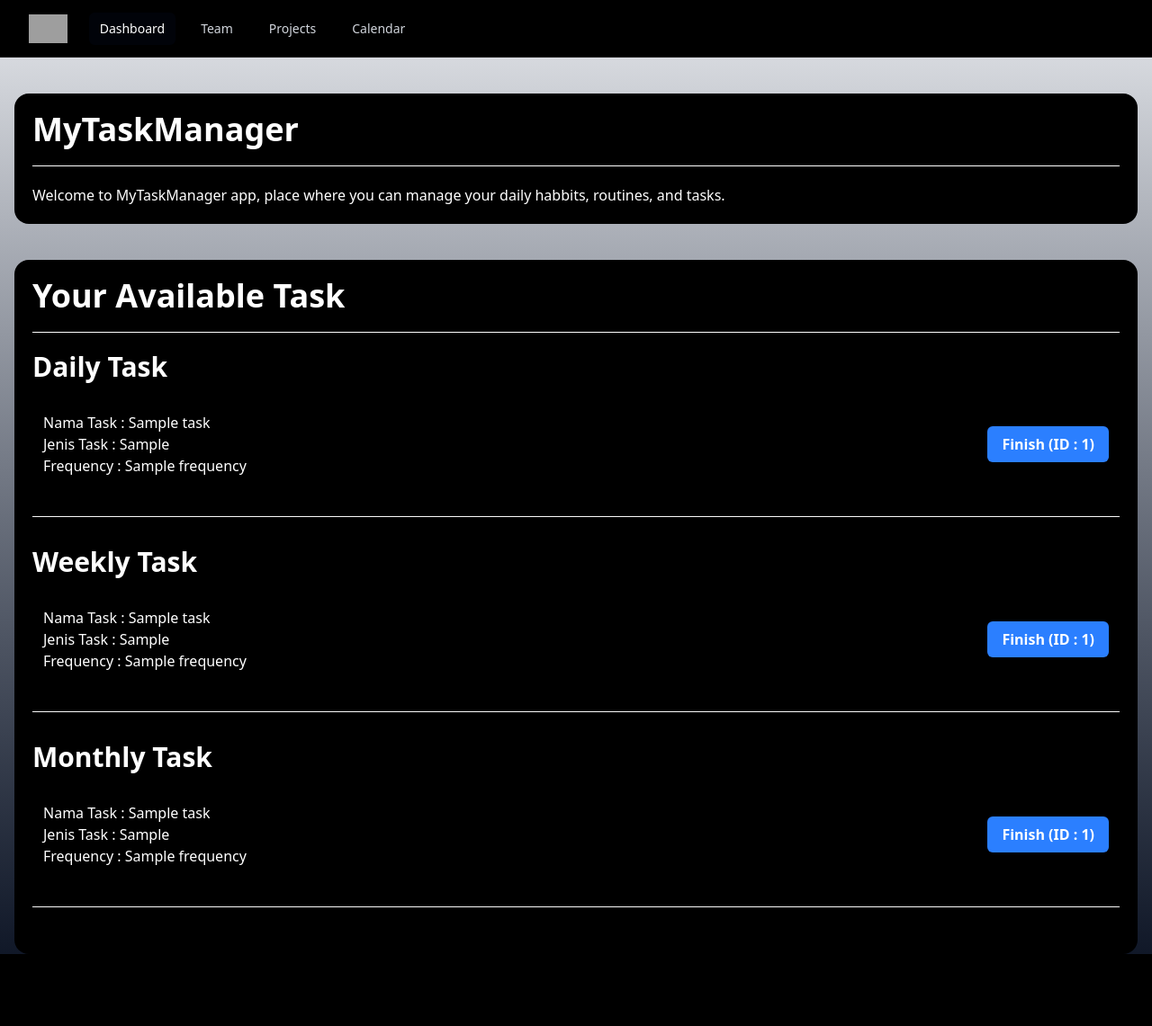
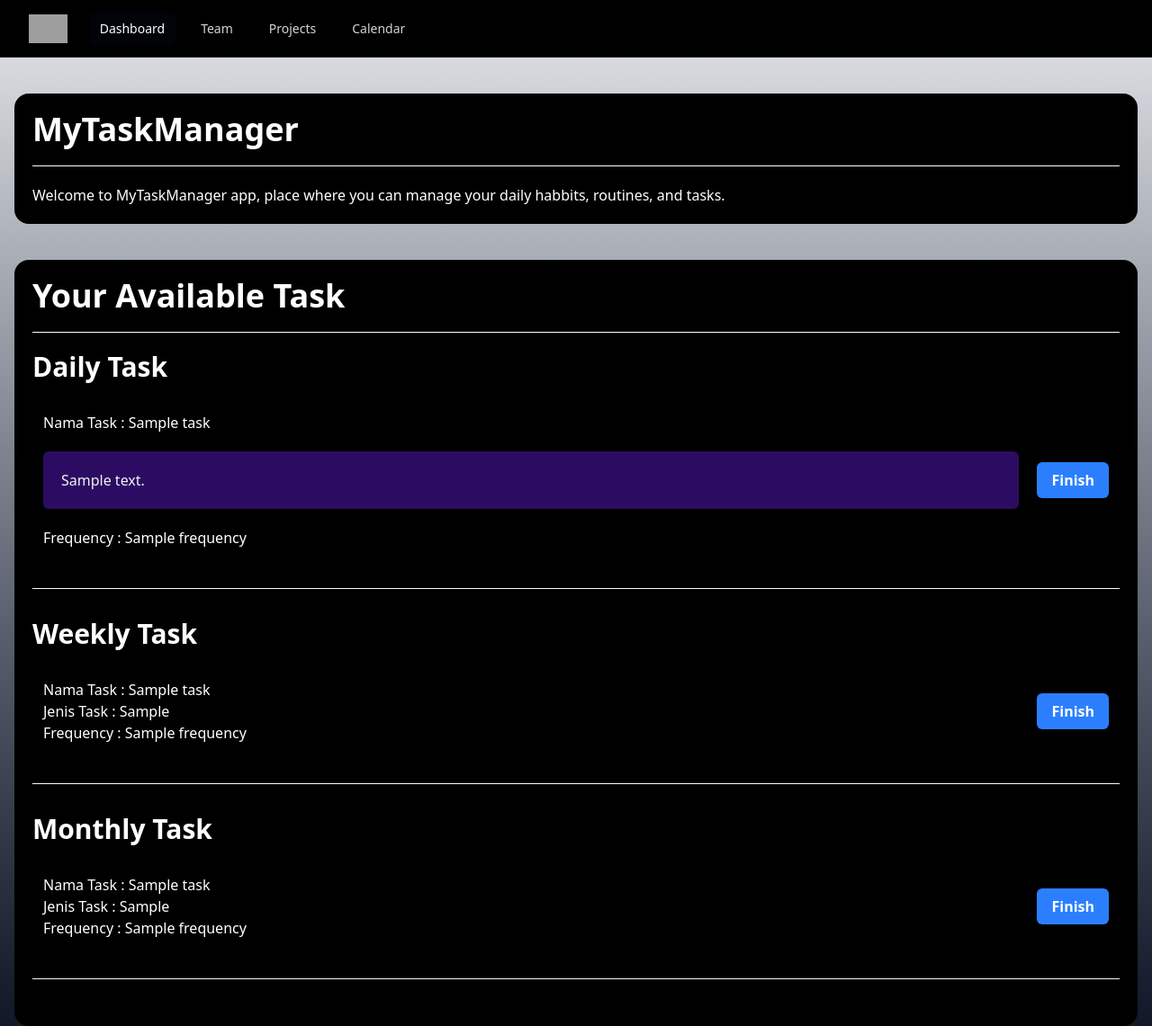
Before and after one commit to asda1-max/MyTaskManager, a Flask app: template templates/index.html in a window 1280 px wide. Shown: the whole page at 90% size. Before the commit the page ends 1061 px from the top, so only its background shows below. Run offline with Flask 3, Linux system fonts and the light colour scheme; the template is opened without the code that fills it: most values are stand-ins (such as "Sample title", 1, 10 or a date in 2020); grey boxes are pictures that could not be loaded.

Commit message:
ui update iteration #3 and description task

```diff
--- a/main.py
+++ b/main.py
@@ -37,17 +37,19 @@ def finish_a_task_func(id_task):
 
 def translate_raw_data(raw_task_list):
     task_list = []
+    # print(f"processing : {task_list} \n\n")
     for raw_task in raw_task_list:
-        ids, task_name, task_type, frequency = raw_task
+        ids, task_name,task_description, task_type, frequency = raw_task
         task_list.append(
             {
                 "id" : ids,
                 "task_name" : task_name,
+                "task_description" : task_description,
                 "task_type" : task_type,
                 "frequency" : frequency
             }
         )
-    print("data didapat : ", task_list)
+    print("data didapat : ", task_list, "\n\n")
     return task_list
 
 
--- a/static/css/output.css
+++ b/static/css/output.css
@@ -10,14 +10,10 @@
     --color-blue-500: oklch(62.3% 0.214 259.815);
     --color-blue-700: oklch(48.8% 0.243 264.376);
     --color-indigo-500: oklch(58.5% 0.233 277.117);
-    --color-purple-500: oklch(62.7% 0.265 303.9);
-    --color-pink-500: oklch(65.6% 0.241 354.308);
+    --color-violet-950: oklch(28.3% 0.141 291.089);
     --color-gray-200: oklch(92.8% 0.006 264.531);
     --color-gray-300: oklch(87.2% 0.01 258.338);
     --color-gray-400: oklch(70.7% 0.022 261.325);
-    --color-gray-500: oklch(55.1% 0.027 264.364);
-    --color-gray-600: oklch(44.6% 0.03 256.802);
-    --color-gray-800: oklch(27.8% 0.033 256.848);
     --color-gray-900: oklch(21% 0.034 264.665);
     --color-gray-950: oklch(13% 0.028 261.692);
     --color-neutral-50: oklch(98.5% 0 0);
@@ -224,6 +220,12 @@
   .left-0 {
     left: calc(var(--spacing) * 0);
   }
+  .m-5 {
+    margin: calc(var(--spacing) * 5);
+  }
+  .m-auto {
+    margin: auto;
+  }
   .mx-4 {
     margin-inline: calc(var(--spacing) * 4);
   }
@@ -233,11 +235,17 @@
   .my-8 {
     margin-block: calc(var(--spacing) * 8);
   }
+  .my-10 {
+    margin-block: calc(var(--spacing) * 10);
+  }
   .mt-5 {
     margin-top: calc(var(--spacing) * 5);
   }
   .mt-10 {
     margin-top: calc(var(--spacing) * 10);
+  }
+  .mr-5 {
+    margin-right: calc(var(--spacing) * 5);
   }
   .mb-2 {
     margin-bottom: calc(var(--spacing) * 2);
@@ -306,14 +314,11 @@
   .justify-center {
     justify-content: center;
   }
-  .justify-normal {
-    justify-content: normal;
-  }
-  .justify-items-end {
-    justify-items: end;
-  }
   .gap-1 {
     gap: calc(var(--spacing) * 1);
+  }
+  .gap-2 {
+    gap: calc(var(--spacing) * 2);
   }
   .space-y-1 {
     :where(& > :not(:last-child)) {
@@ -329,27 +334,11 @@
       margin-inline-end: calc(calc(var(--spacing) * 4) * calc(1 - var(--tw-space-x-reverse)));
     }
   }
-  .justify-self-auto {
-    justify-self: auto;
-  }
-  .rounded {
-    border-radius: 0.25rem;
-  }
   .rounded-2xl {
     border-radius: var(--radius-2xl);
   }
-  .rounded-full {
-    border-radius: calc(infinity * 1px);
-  }
   .rounded-md {
     border-radius: var(--radius-md);
-  }
-  .rounded-xl {
-    border-radius: var(--radius-xl);
-  }
-  .rounded-b-md {
-    border-bottom-right-radius: var(--radius-md);
-    border-bottom-left-radius: var(--radius-md);
   }
   .border {
     border-style: var(--tw-border-style);
@@ -376,6 +365,9 @@
   }
   .bg-neutral-50 {
     background-color: var(--color-neutral-50);
+  }
+  .bg-violet-950 {
+    background-color: var(--color-violet-950);
   }
   .bg-linear-to-b {
     --tw-gradient-position: to bottom;
@@ -458,6 +450,9 @@
   }
   .underline {
     text-decoration-line: underline;
+  }
+  .opacity-95 {
+    opacity: 95%;
   }
   .outline {
     outline-style: var(--tw-outline-style);
--- a/templates/index.html
+++ b/templates/index.html
@@ -30,22 +30,24 @@
     {% for task in task_list_daily %}
 
     <div class="mb-2 p-3 flex justify-between items-center">
-      <div>
+      <div class="flex-1 mr-5 gap-2">
 
-        <p>
+        <p class="mb-5">
           Nama Task : {{ task.task_name }}
         </p>
-        <p>
-          Jenis Task : {{ task.task_type }}
-        </p>
-        <p>
+        <div class="bg-violet-950 rounded-md opacity-95 m-auto p-5">
+          <p>
+            {{ task.task_description }}
+          </p>
+        </div>
+        <p class="mt-5">
           Frequency : {{ task.frequency }}
         </p>
       </div>
       <form action="/finish_a_task/{{ task.id }}" method="post">
 
         <button class="bg-blue-500 hover:bg-blue-700 text-white font-bold py-2 px-4 rounded-md">
-          Finish (ID : {{ task.id }})
+          Finish
         </button>
       </form>
     </div>
@@ -68,11 +70,12 @@
         <p>
           Frequency : {{ task.frequency }}
         </p>
+
       </div>
       <form action="/finish_a_task/{{ task.id }}" method="post">
 
         <button class="bg-blue-500 hover:bg-blue-700 text-white font-bold py-2 px-4 rounded-md">
-          Finish (ID : {{ task.id }})
+          Finish
         </button>
       </form>
     </div>
@@ -99,7 +102,7 @@
       <form action="/finish_a_task/{{ task.id }}" method="post">
 
         <button class="bg-blue-500 hover:bg-blue-700 text-white font-bold py-2 px-4 rounded-md">
-          Finish (ID : {{ task.id }})
+          Finish
         </button>
       </form>
     </div>
```
Also changed, not shown: backend.py (+31 -15 lines), taskmanager.db.
